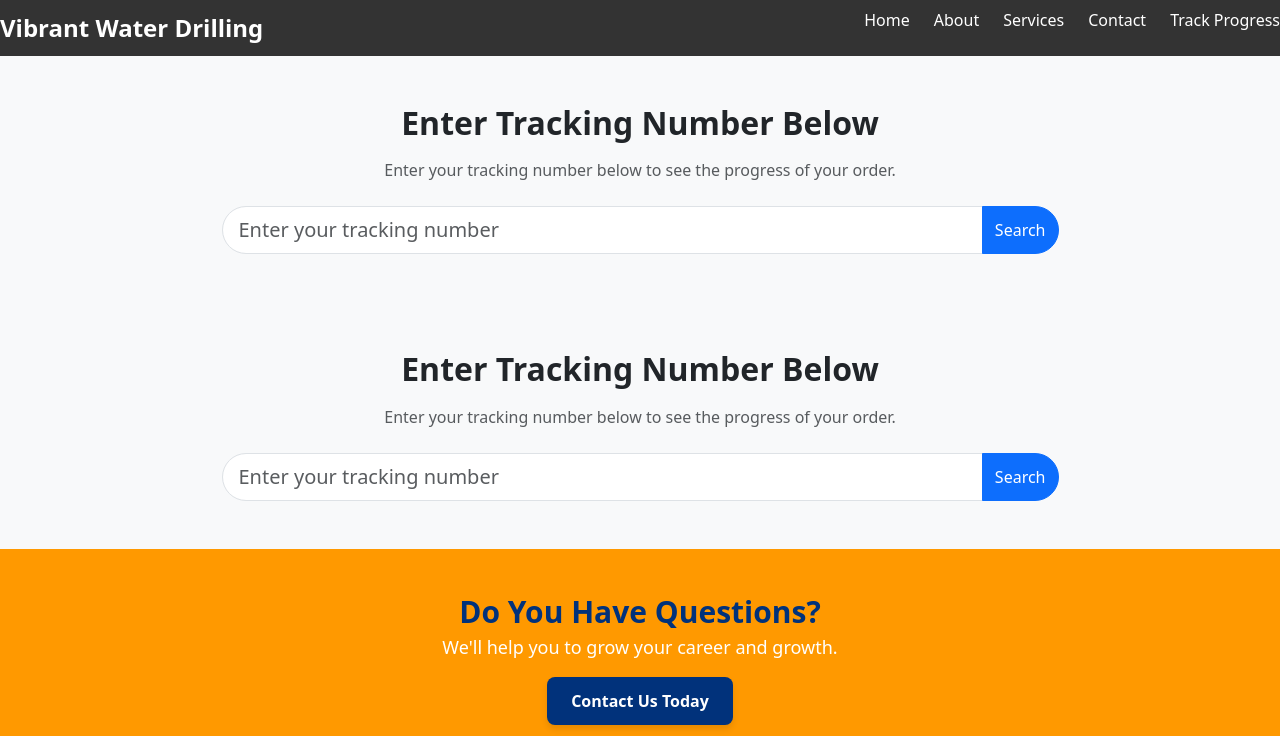
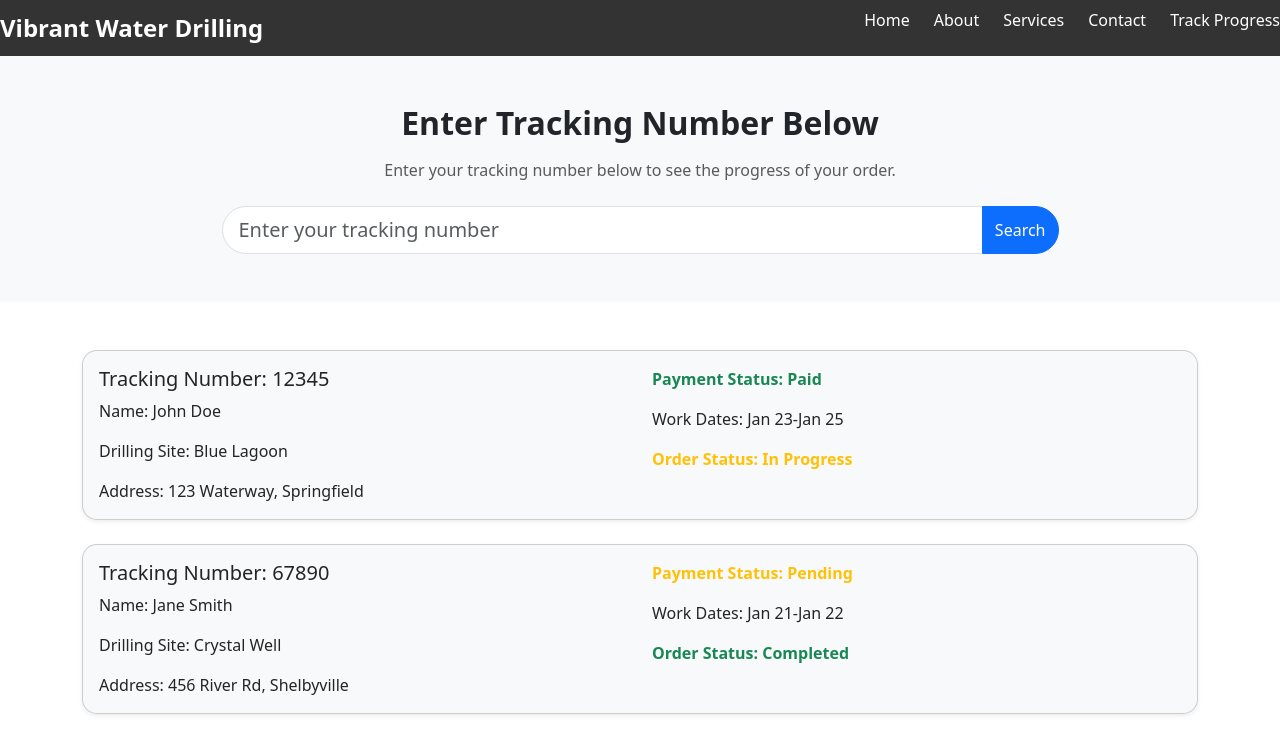
Before and after one commit to DBEST-EZRA/vibrant-water-drilling-company, a React (Create React App) app: page /track-progress in a window 1280 px wide. Shown: the top 736 px of the page. Built offline with nearby package versions, Linux system fonts and the light colour scheme.

Commit message:
added the tracking cards

```diff
--- a/src/components/CardSection.jsx
+++ b/src/components/CardSection.jsx
@@ -52,26 +52,36 @@ const CardSection = () => {
     setCards(sortedCards);
   }, []);
 
-  const getStatusColor = (status) => {
+  const getStatusTextColor = (status) => {
     switch (status) {
       case "In Progress":
-        return "bg-warning text-dark";
+        return "text-warning";
       case "Completed":
-        return "bg-success text-white";
+        return "text-success";
       case "Queued":
-        return "bg-info text-white";
+        return "text-info";
       default:
-        return "bg-secondary text-white";
+        return "text-secondary";
+    }
+  };
+
+  const getPaymentTextColor = (paymentStatus) => {
+    switch (paymentStatus) {
+      case "Paid":
+        return "text-success";
+      case "Pending":
+        return "text-warning";
+      case "Unpaid":
+        return "text-danger";
+      default:
+        return "text-secondary";
     }
   };
 
   return (
     <section className="p-5" data-aos="fade-up">
       <div className="container">
-        <div
-          className="row row-cols-1 overflow-auto"
-          style={{ maxHeight: "60vh" }}
-        >
+        <div className="row row-cols-1">
           {cards.map((card, index) => (
             <div
               className="col mb-4"
@@ -84,21 +94,40 @@ const CardSection = () => {
                 (e.currentTarget.style.transform = "scale(1)")
               }
             >
-              <div className={`card shadow-sm ${getStatusColor(card.status)}`}>
+              <div
+                className="card shadow-sm bg-light"
+                style={{ borderRadius: "15px" }}
+              >
                 <div className="card-body">
+                  <div className="row">
+                    <div className="col-md-6">
                       <h5 className="card-title">
                         Tracking Number: {card.trackingNumber}
                       </h5>
                       <p className="card-text">Name: {card.name}</p>
-                  <p className="card-text">Drilling Site: {card.siteName}</p>
+                      <p className="card-text">
+                        Drilling Site: {card.siteName}
+                      </p>
                       <p className="card-text">Address: {card.address}</p>
-                  <p className="card-text">
+                    </div>
+                    <div className="col-md-6">
+                      <p
+                        className={`card-text fw-bold ${getPaymentTextColor(
+                          card.paymentStatus
+                        )}`}
+                      >
                         Payment Status: {card.paymentStatus}
                       </p>
                       <p className="card-text">Work Dates: {card.workDates}</p>
-                  <p className="card-text fw-bold">
+                      <p
+                        className={`card-text fw-bold ${getStatusTextColor(
+                          card.status
+                        )}`}
+                      >
                         Order Status: {card.status}
                       </p>
+                    </div>
+                  </div>
                 </div>
               </div>
             </div>
--- a/src/components/TrackProgress.jsx
+++ b/src/components/TrackProgress.jsx
@@ -3,7 +3,7 @@ import "bootstrap/dist/css/bootstrap.min.css";
 import AOS from "aos";
 import "aos/dist/aos.css";
 import SearchSection from "./SearchSection";
-import CardSection from "./SearchSection";
+import CardSection from "./CardSection";
 
 const TrackProgress = () => {
   useEffect(() => {
```
Lines whose indentation alone changed are shown as unchanged.
